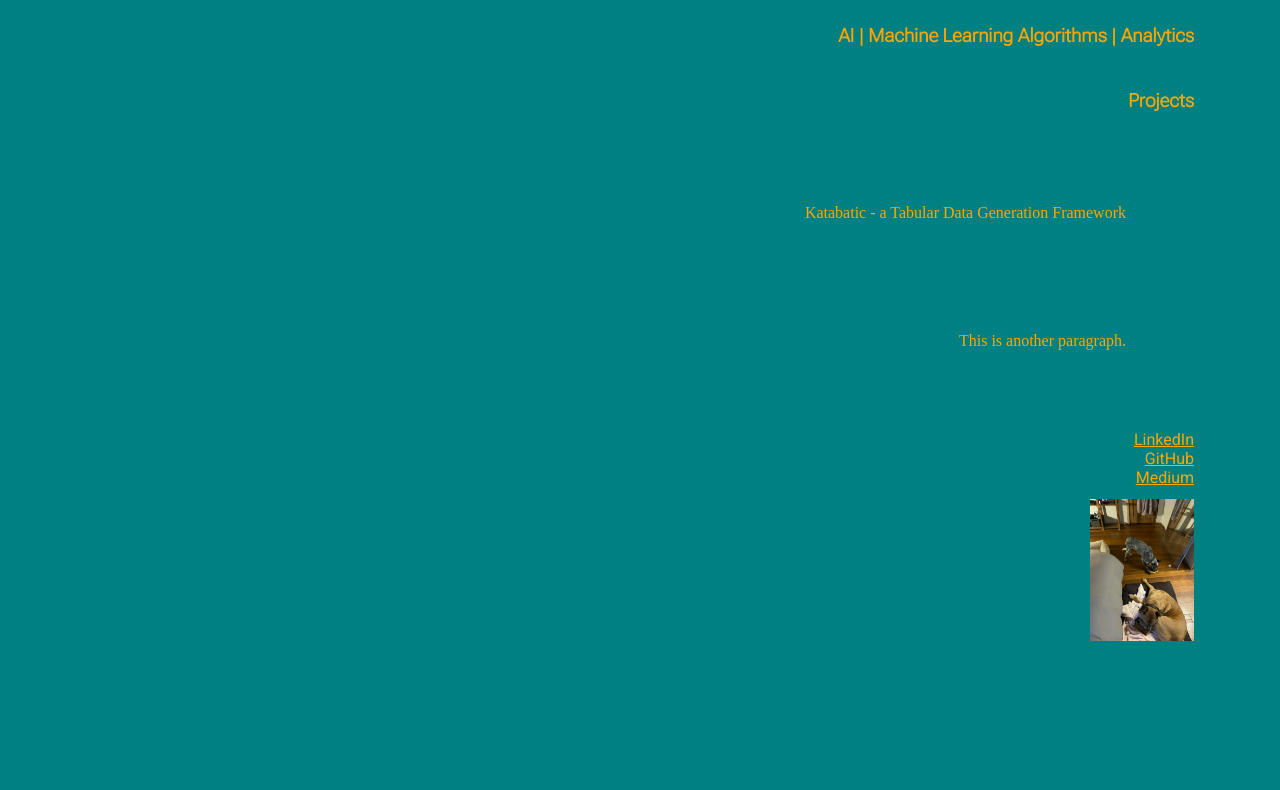
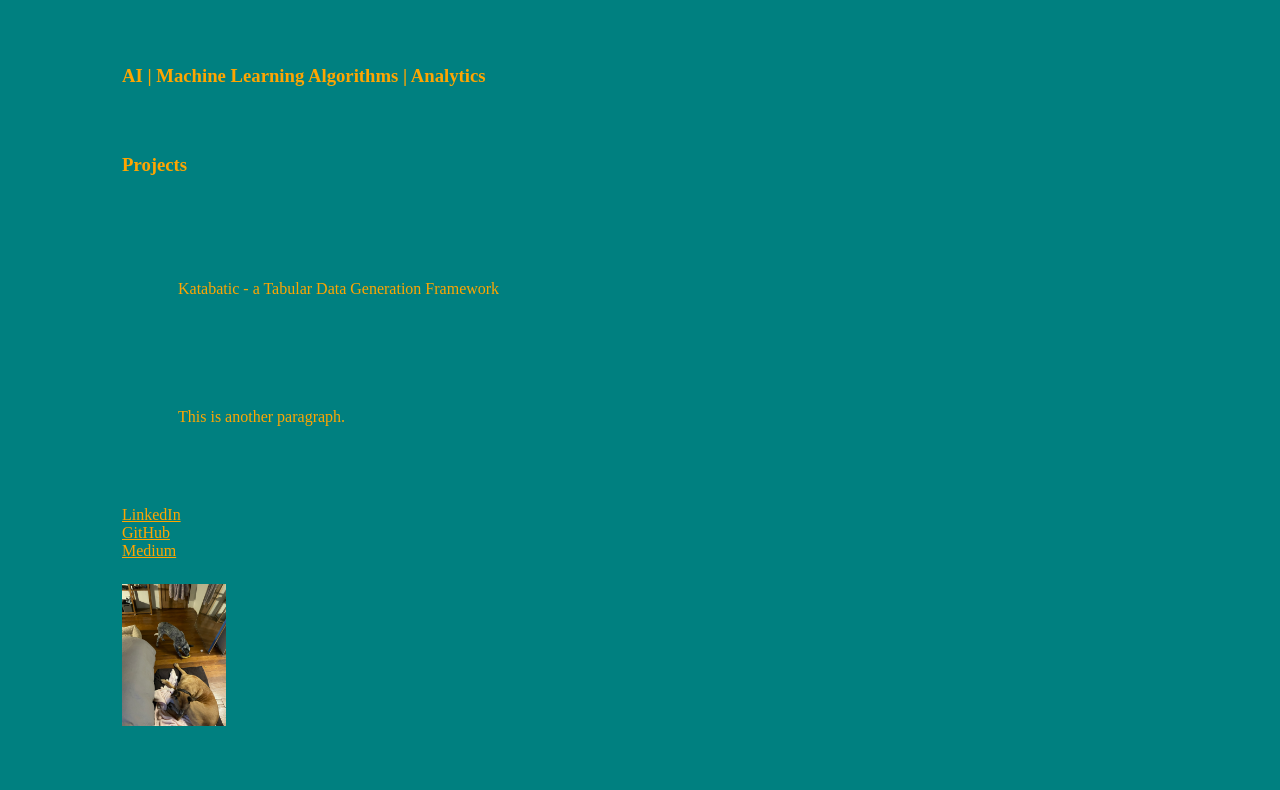
Before and after one commit to dfatpnuk/folio_site, a plain HTML site: page index.html in a window 1280 px wide. Shown: the part 279-1069 px from the top of the page. Before the commit the page ends 1010 px from the top, so only its background shows below. Drawn offline with nearby package versions, Linux system fonts and the light colour scheme.

Commit message:
Testing fonts

```diff
--- a/files/styles.css
+++ b/files/styles.css
@@ -1,3 +1,4 @@
+
 body {
   	background-size: cover;
 	background-color: teal;
@@ -18,8 +19,8 @@ p {
 	margin: 50px;
 }
 *   {
-	text-align: right;
-  	color: grey;
-	padding: 12px;
+	text-align: left;
+  	color: orange;
+	padding: 24px;
   	font-family: 'Playfair Display', serif;
 }
```
Also changed, not shown: index.html (+2 -2 lines).
